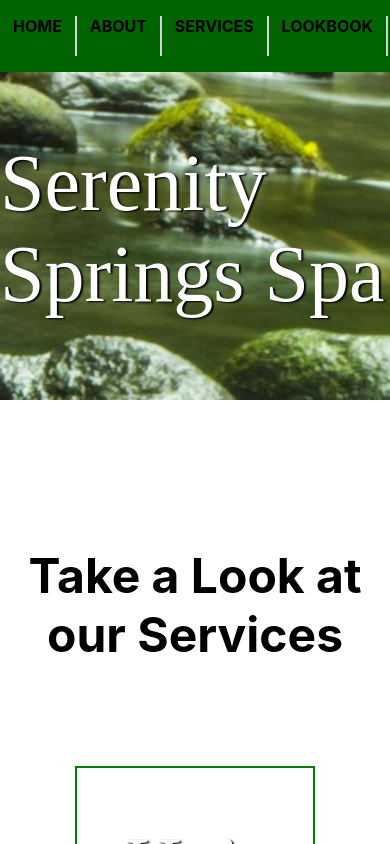
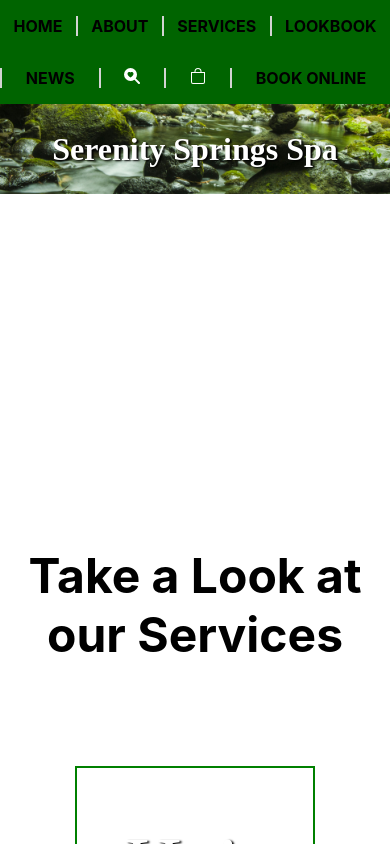
Before and after one commit to codiemaureen/SerenitySpringsSpa, a React (Create React App) app: page / in a window 390 px wide. Shown: the top 844 px of the page. Built offline with nearby package versions, Linux system fonts and the light colour scheme; a web font is replaced by a local one.

Commit message:
fixing header mobile appearance

```diff
--- a/src/components/Header.js
+++ b/src/components/Header.js
@@ -5,7 +5,7 @@ const Header = () => {
   return (
     <section id='header'>
      <NavBar/>
-      <h1>Serenity Springs Spa</h1>
+      <h1 className='page-header'>Serenity Springs Spa</h1>
     </section>
   )
 }
--- a/src/style/header.css
+++ b/src/style/header.css
@@ -1,13 +1,18 @@
-
-
 section{
  position: fixed;
  z-index: 2000;
- min-width: 100%;
- min-height: 25rem;
+ width: 100vw;
+ max-height: 40rem;
  background-image: url(../images/SerenitySpringsHeader.jpg);
- background-position: center;
+ background-size: cover;
  margin: 0;
  padding: 0;
- overflow: hidden;
 }
+
+
+@media screen and (max-width: 900px) {
+ .page-header{
+  font-size: 2rem;
+  font-weight: 900;
+ }
+}
--- a/src/style/navBar.css
+++ b/src/style/navBar.css
@@ -3,7 +3,8 @@ nav{
  color: black;
  font-weight: bold;
  display: flex;
- min-width: 100%;
+ width: 100vw;
+ flex-wrap: wrap;
 }
 
 ol{
@@ -13,6 +14,7 @@ ol{
  text-transform: uppercase;
  flex: 1 1 auto;
  border-left: 2px solid lightgrey;
+
 }
 
 ol:first-child{
```
